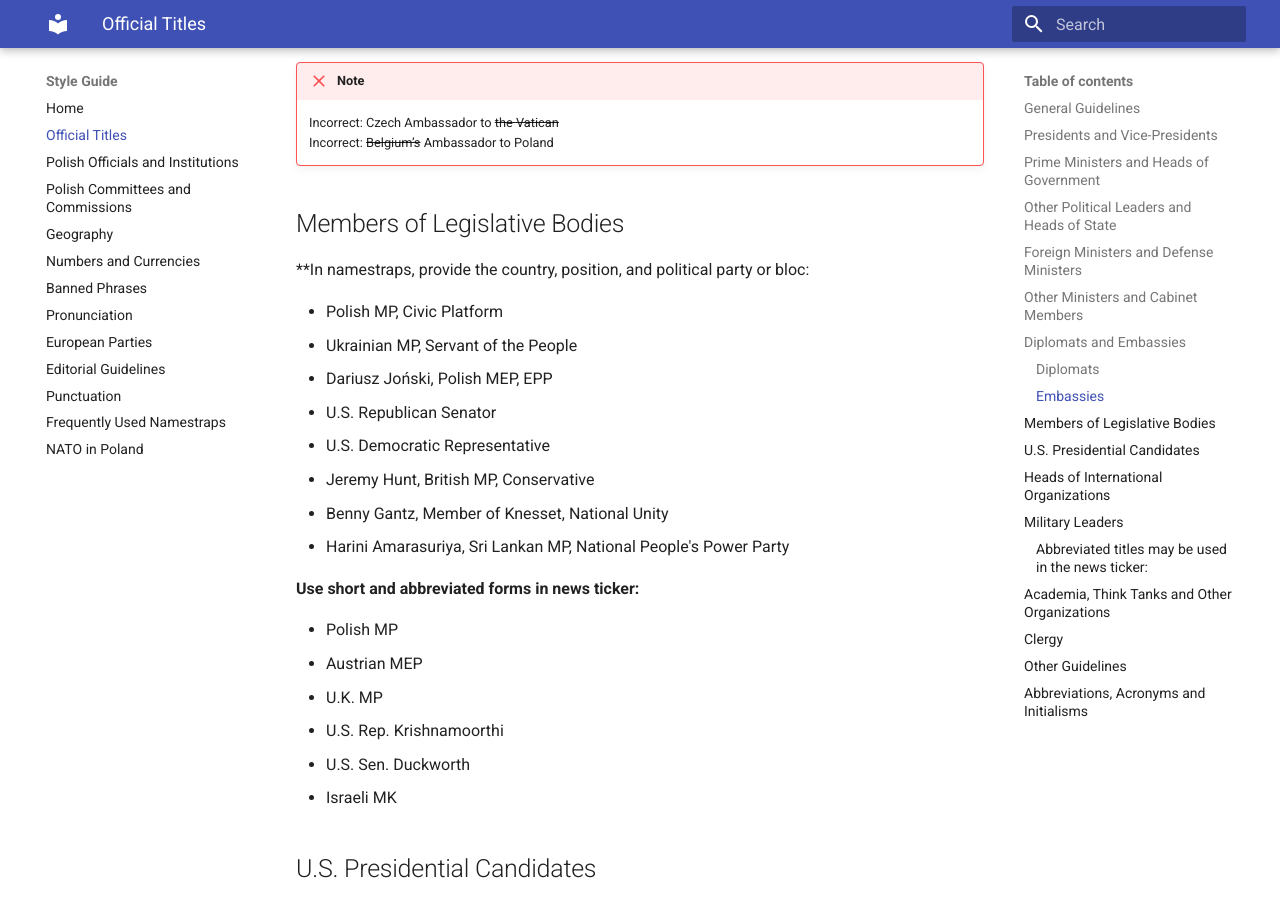
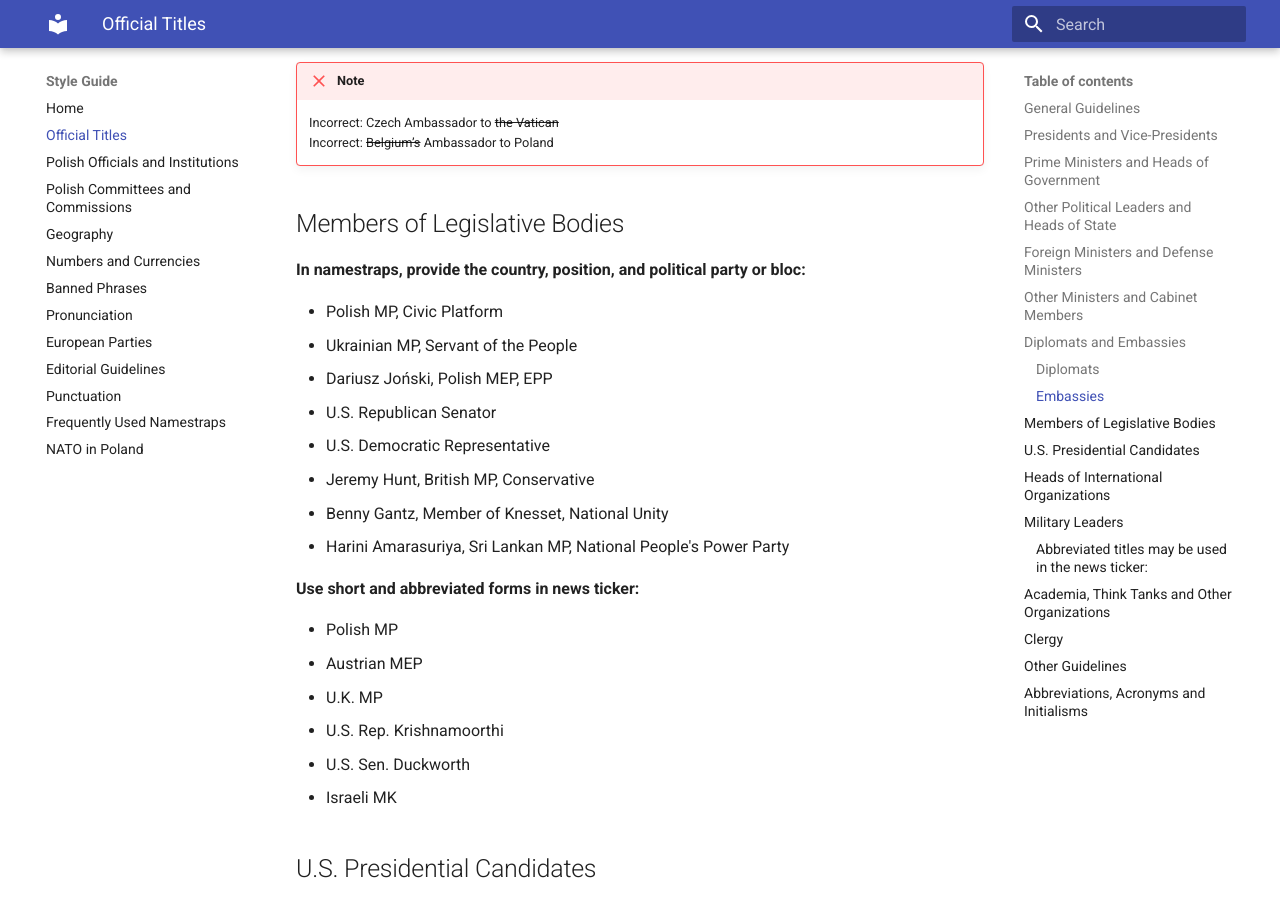
Before and after one commit to rthrbrs/styleguide, an MkDocs documentation site: the page built from docs/titles.md, in a window 1280 px wide and 900 px high, scrolled down 3476 px. Built offline with MkDocs 1.6.1 and Material for MkDocs 9.7.7, drawn with Linux system fonts in a browser that asks for light colours.

Commit message:
minor edit

```diff
--- a/docs/titles.md
+++ b/docs/titles.md
@@ -120,7 +120,7 @@ Write “President of [Country],” or use the short title if the full title is
 
 ## Members of Legislative Bodies
 
-**In namestraps, provide the country, position, and political party or bloc:
+**In namestraps, provide the country, position, and political party or bloc:**
 
 * Polish MP, Civic Platform
 * Ukrainian MP, Servant of the People
```
Also changed, not shown: site/search/search_index.json, site/titles/index.html, 1 other file.
